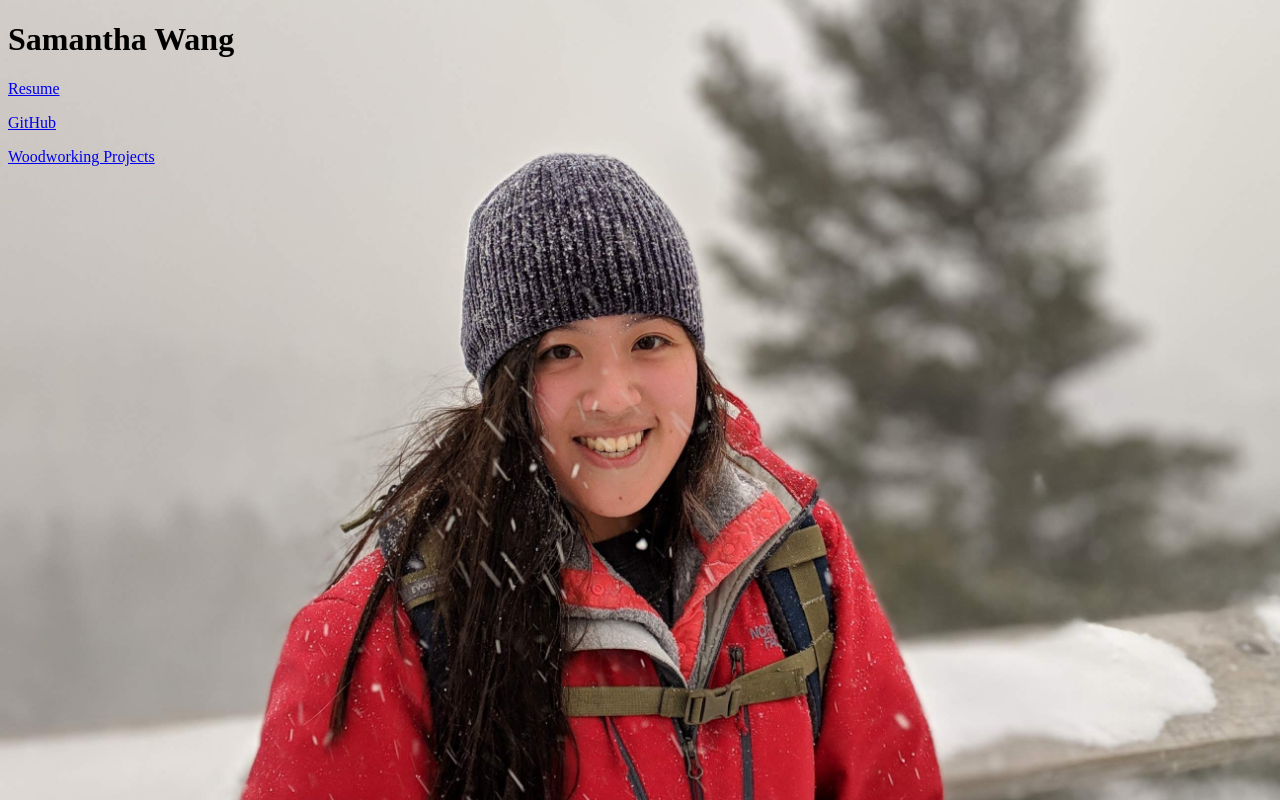
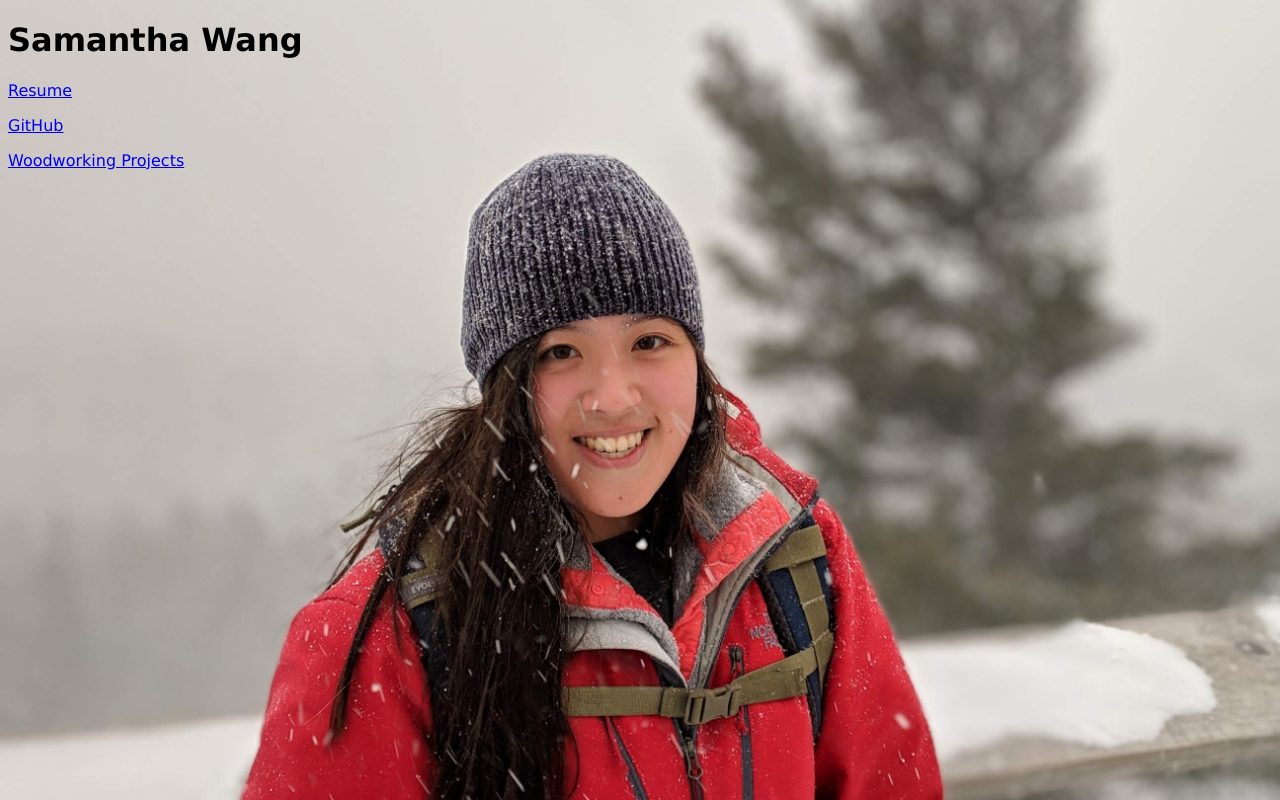
Before and after one commit to wangsamantham/wangsamantham.github.io, a plain HTML site: page index.html in a window 1280 px wide. Drawn offline with Linux system fonts and the light colour scheme.

Commit message:
Changed fonts

```diff
--- a/index.html
+++ b/index.html
@@ -9,10 +9,16 @@
         background-position: center center;
         background-size: cover;
     }
+    h1 {
+        font-family: 'Verdana';
+    }
+    a {
+        font-family: 'Verdana';
+    }
 </style>
 
 <body>
-    <h1>Samantha Wang</h1>
+    <h1> Samantha Wang</h1>
     <a href="./SamanthaWang_Resume.pdf">Resume</a>
     <p></p>
     <a href="https://github.com/wangsamantham">GitHub</a>
@@ -20,5 +26,4 @@
     <a href="./wood.html">Woodworking Projects</a>
 </body>
 
-
 </html>
```
Also changed, not shown: wood.html (+9 -0 lines).
